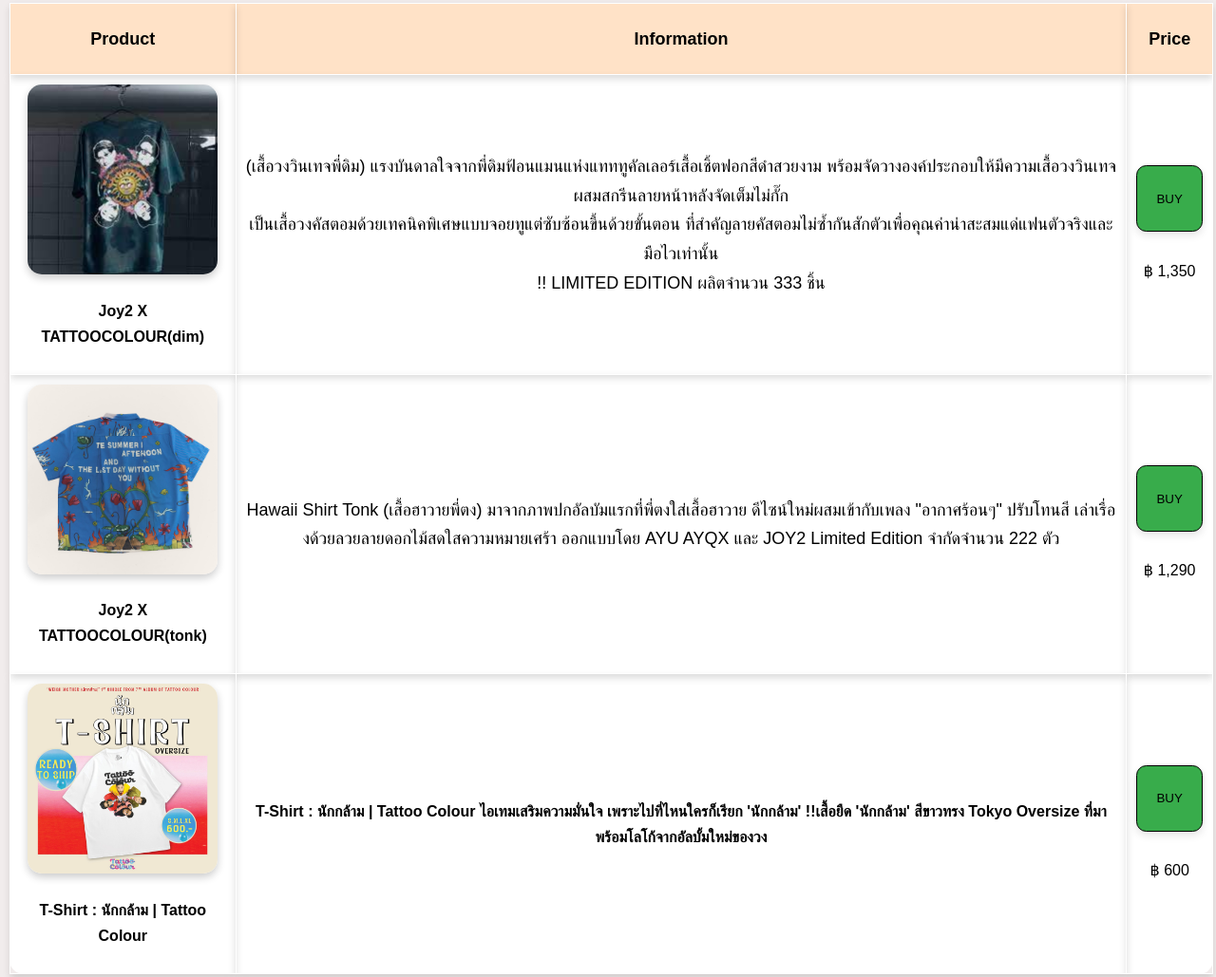
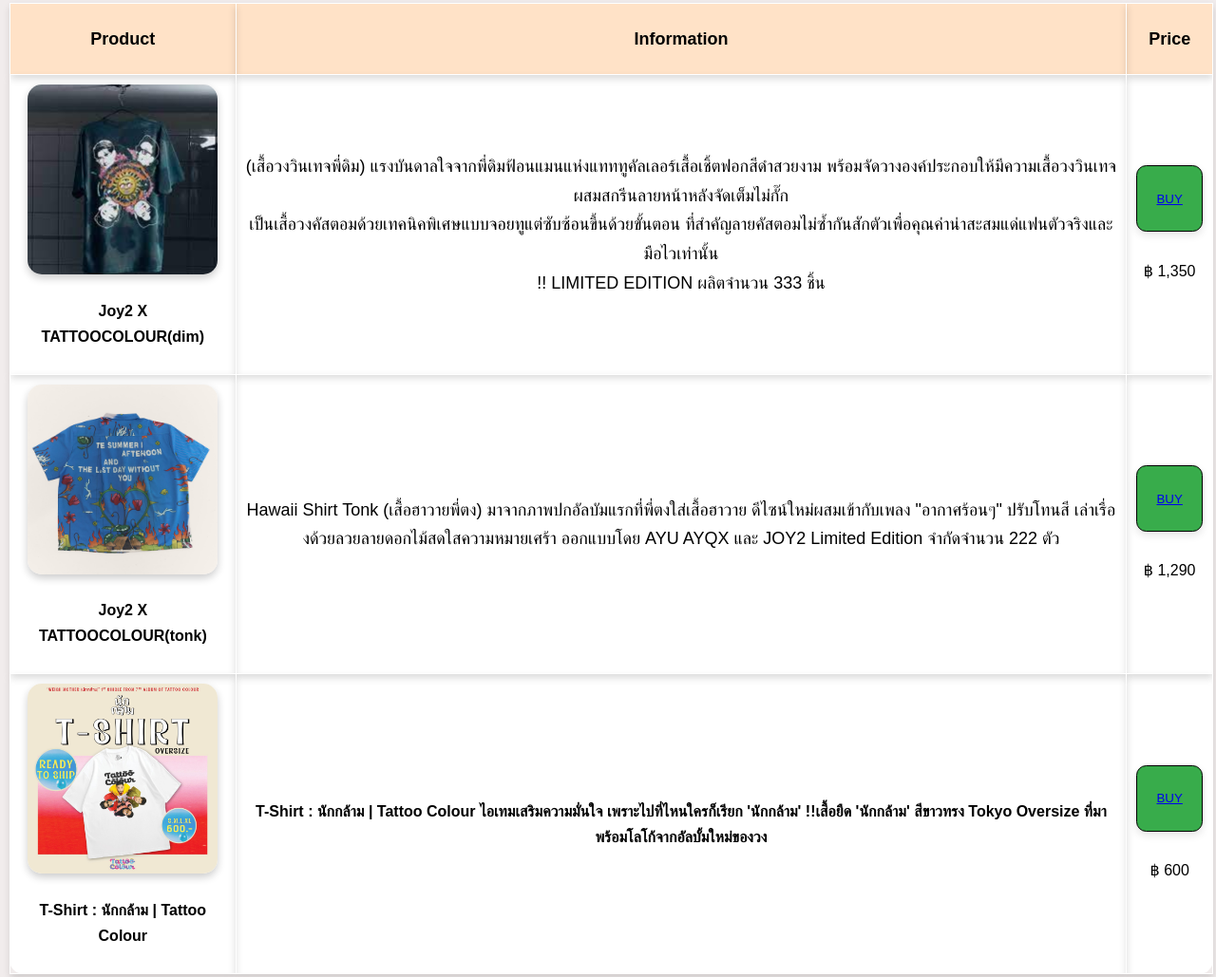
Before and after one commit to Pe3pro/6809650564_MyShop, a plain HTML site: page my1stcategory.html in a window 1280 px wide. Shown: the part 264-1293 px from the top of the page at 95% size. Drawn offline with Linux system fonts and the light colour scheme.

Commit message:
add buy link in 1stcategory

```diff
--- a/my1stcategory.html
+++ b/my1stcategory.html
@@ -54,7 +54,7 @@
                         LIMITED EDITION
                         ผลิตจำนวน 333 ชิ้น</p1>
                 </td>
-                <td><button>BUY</button><br><br>฿ 1,350 </td>
+                <td><button><a href="https://www.facebook.com/joy2bkk/posts/joy2-x-tattoo-colour-l-drop-1-vintage-pop-collection-vol0drop1-dim-tong-item-2-t/1265370458927430/">BUY</a></button><br><br>฿ 1,350 </td>
             </tr>
             <tr>
                 <td><img src="/resources/tonk.jpg" alt="tonk" <br>
@@ -69,7 +69,7 @@
                         Limited Edition
                         จำกัดจำนวน 222 ตัว </p1>
                 </td>
-                <td><button>BUY</button><br><br>฿ 1,290 </td>
+                <td><button><a href="https://www.facebook.com/joy2bkk/posts/pfbid02Z1L7Xqr4gMqcjWibj649z6d9Nm9y2BVpFkXo67NpUatFZ1RuhyEbKDwFZD83hwuLl?locale=th_TH">BUY</a></button><br><br>฿ 1,290 </td>
             </tr>
             <tr>
                 <td><img src="/resources/ef12647f-5962-01ff-65d8-68626e0e6b00.jpg" alt="มาโชว์กล้าม" <br>
@@ -83,7 +83,7 @@
                         ที่มาพร้อมโลโก้จากอัลบั้มใหม่ของวง</p>
                 </td>
                 <td>
-                    <button>BUY</button><br><br>฿ 600
+                    <button><a href="https://shop.smallroom.co.th/en/product/1224588/product-1224588">BUY</a></button><br><br>฿ 600
                 </td>
             </tr>
         </table>
```
